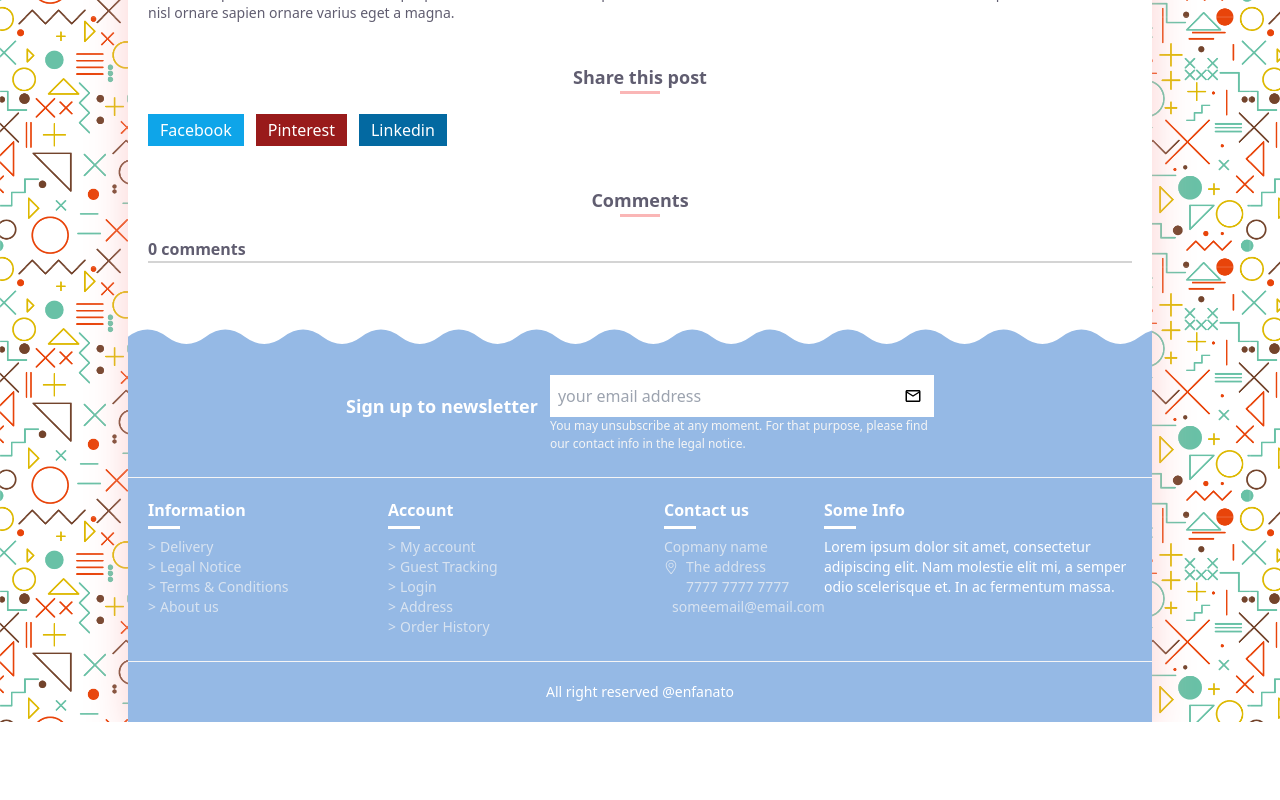
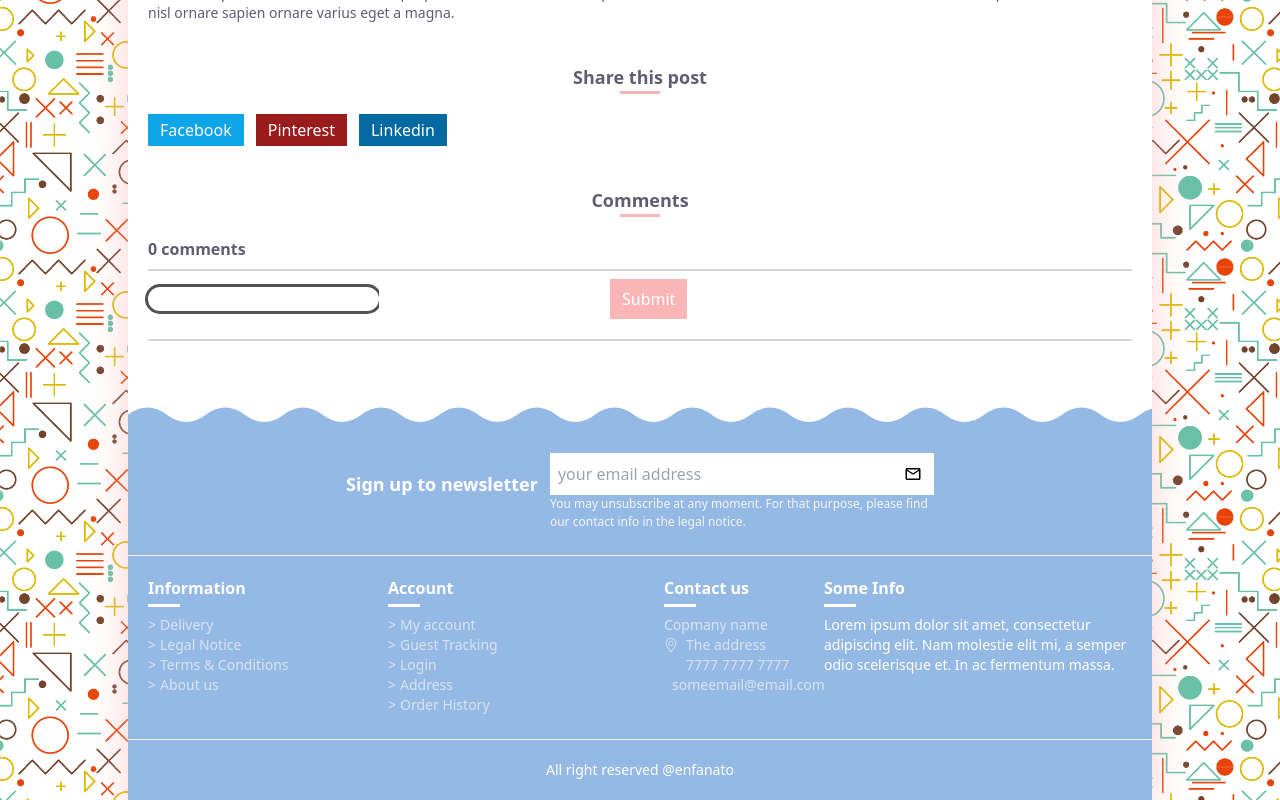
Before and after one commit to shabbirbd/Enfanato, a React (Vite) app: page /blog/1 in a window 1280 px wide. Shown: the part 983-1783 px from the top of the page. Before the commit the page ends 1705 px from the top, so only its background shows below. Built offline with nearby package versions, Linux system fonts and the light colour scheme; some icons are missing.

Commit message:
Wel documented digging dive

```diff
--- a/package.json
+++ b/package.json
@@ -11,6 +11,7 @@
   },
   "dependencies": {
     "@headlessui/react": "^1.7.17",
+    "formik": "^2.4.5",
     "react": "^18.2.0",
     "react-dom": "^18.2.0",
     "react-hot-toast": "^2.4.1",
--- /dev/null
+++ b/src/components/CommentsFrom.jsx
@@ -0,0 +1,44 @@
+import { ErrorMessage, Field, Form, Formik } from 'formik';
+import React from 'react';
+
+
+const CommentsFrom = () => {
+    return (
+        <div>
+            <Formik
+                initialValues={{ email: '', password: '' }}
+                validate={values => {
+                    const errors = {};
+                    if (!values.email) {
+                    errors.email = 'Required';
+                    } else if (
+                    !/^[A-Z0-9._%+-]+@[A-Z0-9.-]+\.[A-Z]{2,}$/i.test(values.email)
+                    ) {
+                    errors.email = 'Invalid email address';
+                    }
+                    return errors;
+                }}
+                onSubmit={(values, { setSubmitting }) => {
+                        setTimeout(() => {
+                        alert(JSON.stringify(values, null, 2));
+                        setSubmitting(false);
+                        }, 400);
+                    }}
+                >
+                {({ isSubmitting }) => (
+                    <Form>
+                    <Field type="email" name="email" className="rounded-2xl outline outline-neutral-600" />
+                    <ErrorMessage name="email" component="div" />
+                    <Field type="password" name="password" />
+                    <ErrorMessage name="password" component="div" />
+                    <button  button type="submit" disabled={isSubmitting} className='bg-enfanato text-white hover:bg-white hover:text-enfanato hover:outline-dashed outline-[1px] duration-300 py-2 px-3'>
+                        Submit
+                    </button>
+                    </Form>
+                )}
+                </Formik>
+        </div>
+    );
+};
+
+export default CommentsFrom;
--- a/src/pages/Blog.jsx
+++ b/src/pages/Blog.jsx
@@ -2,6 +2,7 @@
 import { FaEye, FaTag } from 'react-icons/fa6';
 import { IoCalendarOutline } from "react-icons/io5";
 import { Link, useParams } from 'react-router-dom';
+import CommentsFrom from '../components/CommentsFrom';
 import { blogs } from '../data/blogs';
 
 
@@ -57,8 +58,11 @@
 
             <div className='mt-5'>
                 <p className='text-textal font-semibold'>0 comments</p>
-                <div className='h-[2px] w-full bg-neutral-300'/>
             </div>
+
+            <div className='h-[2px] w-full bg-neutral-300 my-2'/>
+                <CommentsFrom/>
+            <div className='w-rull h-[2px] bg-neutral-300 mt-5'/>
         </div>
     );
 };
```
Also changed, not shown: 1 other file (tests, documents, lock files or other folders).
